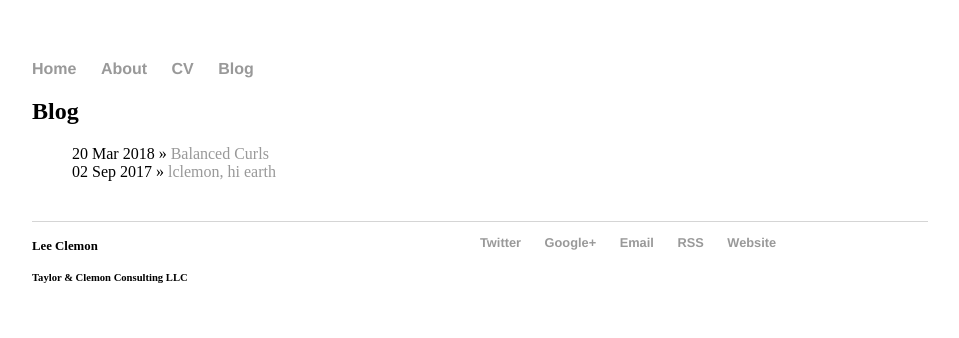
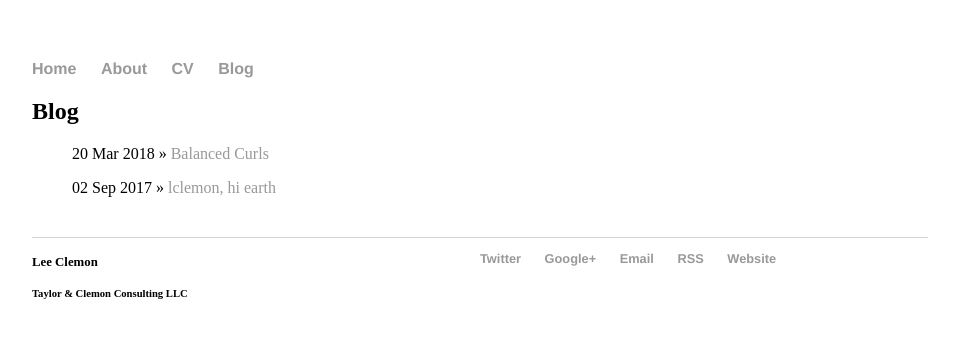
Before and after one commit to lclemon/lclemon.github.io, a Jekyll site: the page built from blog/index.html, in a window 1280 px wide. Shown: the top 338 px of the page, without its empty margins (160-1119 px from the left). Built offline with Jekyll 4.4.1, drawn with Linux system fonts in a browser that asks for light colours.

Commit message:
Update index.html

```diff
--- a/blog/index.html
+++ b/blog/index.html
@@ -6,6 +6,7 @@ title: Blog
 	<ul class="posts">
 
 	  {% for post in site.posts %}
-	    <li><span>{{ post.date | date_to_string }}</span> » <a href="{{ post.url }}" title="{{ post.title }}">{{ post.title }}</a></li>
+	    <li><span>{{ post.date | date_to_string }}</span> » <a href="{{ post.url }}" title="{{ post.title }}">
+		    {{ post.title }}</a><p>{{content}}</p></li>
 	  {% endfor %}
 	</ul>
```
